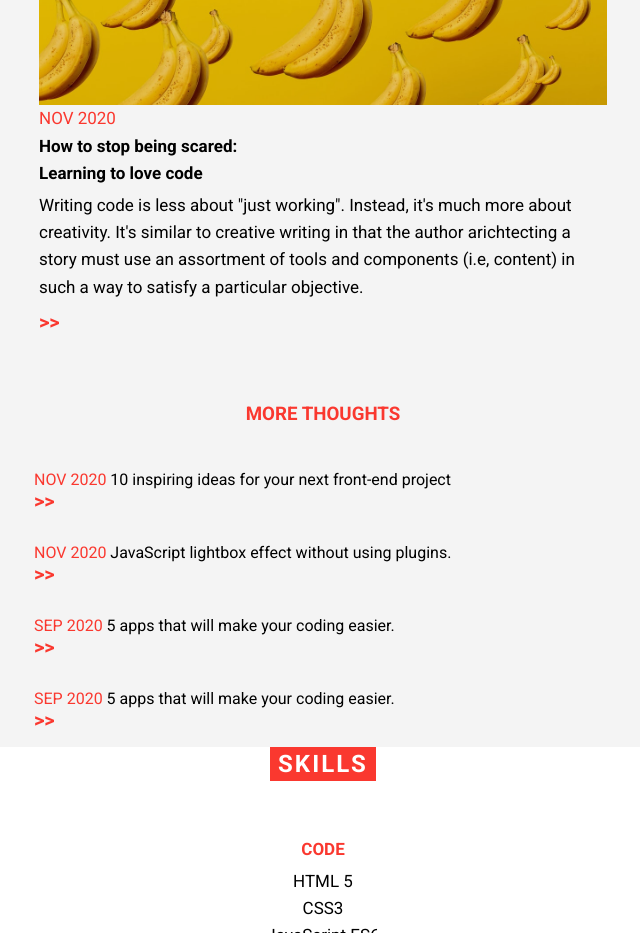
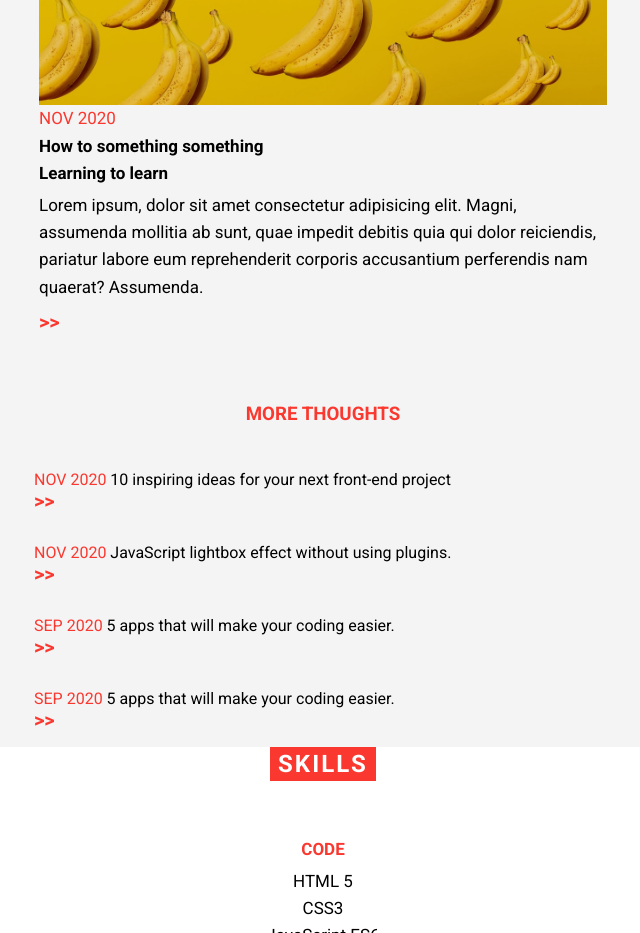
Before and after one commit to Bluepoisson/Portfolio, a plain HTML site: page code/index.html in a window 1280 px wide. Shown: the part 2320-3253 px from the top of the page, without its empty margins (317-957 px from the left). Drawn offline with Linux system fonts and the light colour scheme.

Commit message:
deleted photos

```diff
--- a/code/index.html
+++ b/code/index.html
@@ -24,7 +24,6 @@
       <button class="btn" aria-label="link">
         <a href="https://github.com/">
           <img src="./icons/Github.png" alt="Encircled white Github logo" />
-
         </a>
       </button>
       <button class="btn" aria-label="link">
@@ -63,7 +62,6 @@
 
     <!-- TECH SECTION -->
     <section class="tech-container">
-
         <h2 class="section-title" tabindex="0">TECH</h2>
         <p class="tech-text" tabindex="0">HTML, CSS, Flexbox, <span class="redTxt">JavaScript ES6</span>, JSX, <span
             class="redTxt">React, React Hooks, Redux</span>, Node.js,
@@ -72,9 +70,6 @@
     </section>
     <!--
     FEATURED PROJECTS -->
-      <!-- <header>
-        <h2 class="section-title" tabindex="0">Featured projects</h2>
-      </header> -->
     <h2 class="section-title" tabindex="0">Featured projects</h2>
     <section class="projects-container">
       <section class="featured-project" tabindex="0">
@@ -92,19 +87,7 @@
           <li>JavascriptES6</li>
         </ul>
     </section>
-    <!-- <section class="featured-project" tabindex="0">
-          <a href="https://mystifying-joliot-345bb4.netlify.app/">
-          <img src="./images/hearmag.png" alt="screenshot of a web magazine" />
-        <p>
-          <span class="featured-title">Magazine Site</span>
-          A made up lifestyle audio magazine
-        </p>
-      </a>
-      <ul class="featured-tags">
-          <li>HTML</li>
-          <li>CSS3</li>
-        </ul>
-    </section> -->
+
     <section class="featured-project" tabindex="0">
         <a href="https://agitated-nobel-3d29ad.netlify.app/">
           <img src="./images/react-survey.png" alt="screenshot of a survey project" />
@@ -119,19 +102,6 @@
           <li>React</li>
           <li>JavascriptES6</li>
         </ul>
-    </section>
-    <!-- <section class="featured-project" tabindex="0">
-          <a class="red" href="https://compassionate-goodall-80ae72.netlify.app/">
-          <img src="./images/tdF.png" alt="screenshot of a a sign in form and collapsable Q&A" />
-        <p>
-          <span class="featured-title">Business Site.</span>
-          Cycling Tour de France business site.
-          </p>
-        </a>
-        <ul class="featured-tags">
-          <li>HTML</li>
-          <li>CSS3</li>
-        </ul> -->
     </section>
   </section>
 
@@ -183,20 +153,17 @@
 
     <!-- My Thoughts section -->
     <h2 class="section-title">My thoughts</h2>
-
     <section class="my-thoughts-section" tabindex="0">
-
       <section class="thoughts-container">
         <article class="main-thoughts">
           <img class="thoughts-pic" src="./images/banana.png"
             alt="multiple bananans in pair on yellow background" />
               <span class="date">Nov 2020</span>
-          <h4>How to stop being scared: </h4>
-          <h4> Learning to love code</h4>
-          <p class="thought-text">Writing code is less about "just working". Instead, it's much more about creativity.
-          It's similar to creative writing in that the author arichtecting a story must use an
-          assortment of tools and components (i.e, content) in such a way to satisfy a particular
-          objective.
+          <h4>How to something something </h4>
+          <h4> Learning to learn</h4>
+          <p class="thought-text">Lorem ipsum, dolor sit amet consectetur adipisicing elit.
+             Magni, assumenda mollitia ab sunt, quae impedit debitis quia qui dolor reiciendis,
+             pariatur labore eum reprehenderit corporis accusantium perferendis nam quaerat? Assumenda.
       </p>
         <span><a class="red" href="">>></a></span>
       </article>
```
Also changed, not shown: code/style.css (+0 -50 lines), code/images/AtWork.jpg (deleted), code/images/malmolive.jpg (deleted), code/images/selfie.jpg (deleted). Lines whose indentation alone changed are shown as unchanged.
